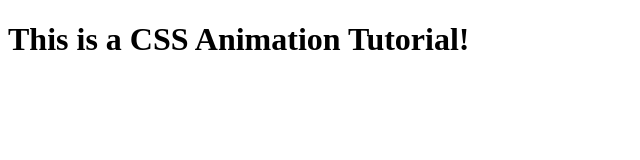
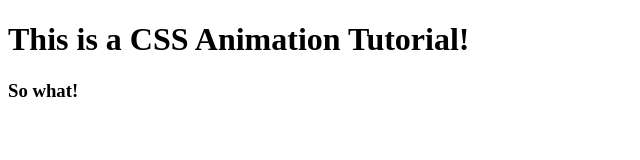
Before and after one commit to htwlgithub/animation2, a plain HTML site: page index.html in a window 1280 px wide. Shown: the full height of the page, 0-640 px from the left. Drawn offline with Linux system fonts and the light colour scheme.

Commit message:
Initial commit

```diff
--- a/index.html
+++ b/index.html
@@ -9,6 +9,7 @@
 <body>
     <header>
         <h1>This is a CSS Animation Tutorial!</h1>
+        <h3>So what!</h3>
     </header>
 </body>
 </html>
```
